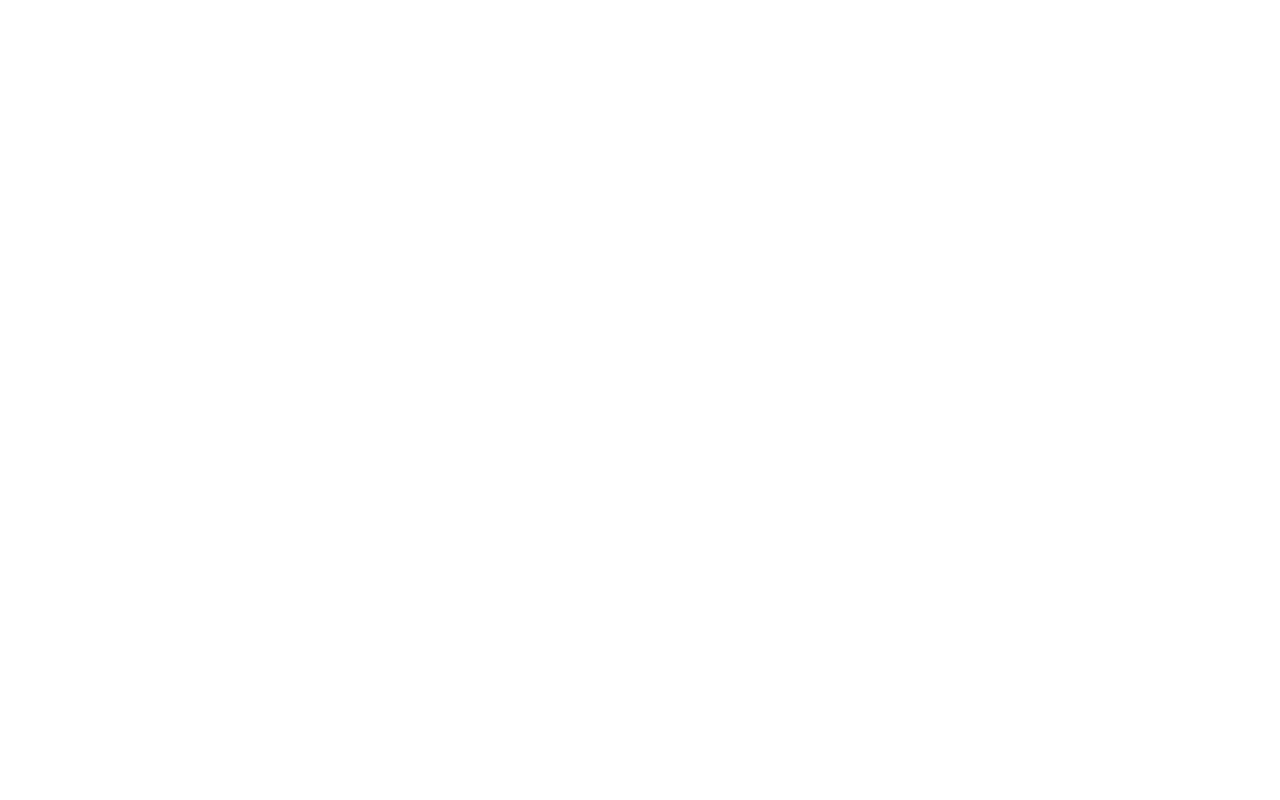
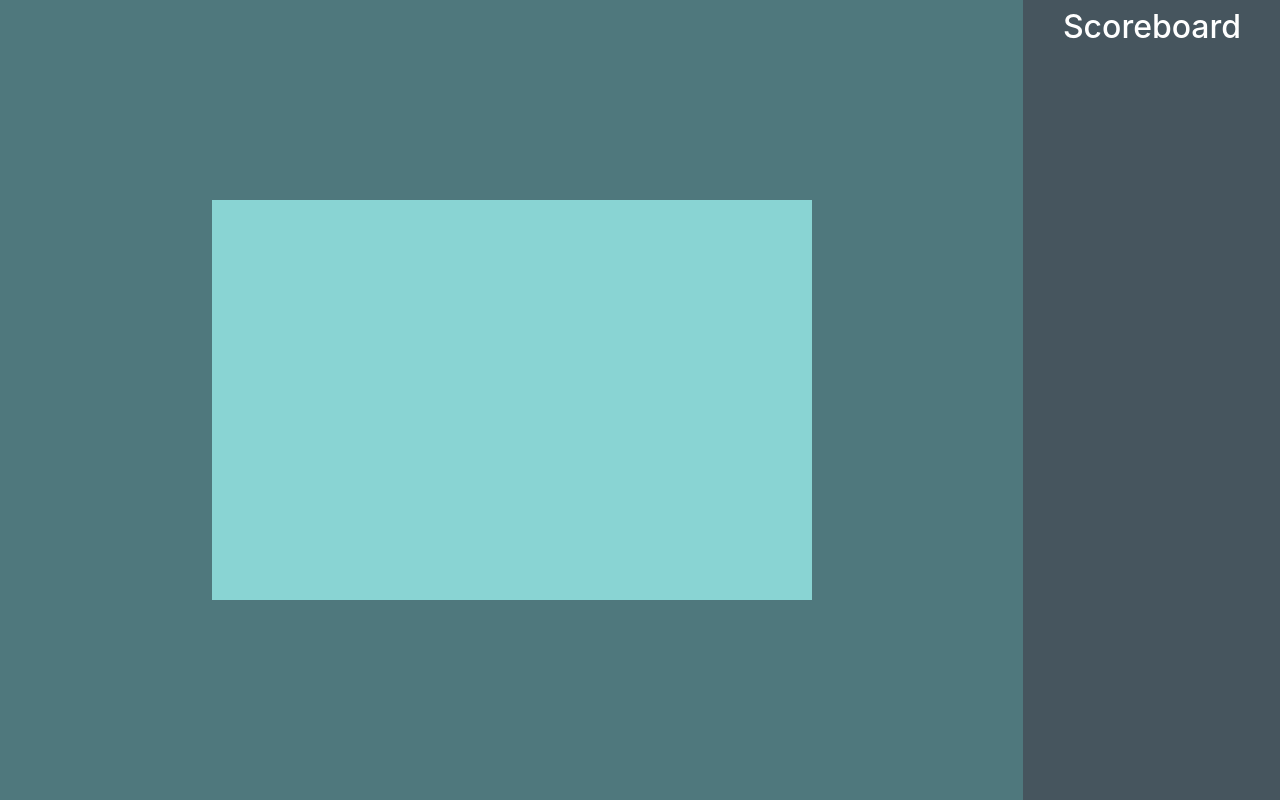
Before and after one commit to wpplng/kill-the-virus, a website: page public/index.html in a window 1280 px wide. Drawn offline with nearby package versions, Linux system fonts and the light colour scheme.

Commit message:
Added some html, css and virus images

```diff
--- a/controllers/socket_controller.js
+++ b/controllers/socket_controller.js
@@ -2,9 +2,7 @@
  * Socket Controller
  */
 const debug = require('debug')('kill-the-virus:socket_controller');
-let io = null;
 
 module.exports = function (socket) {
-	io = this;
 	debug(`Client ${socket.id} connected!`);
 };
--- a/public/assets/css/style.css
+++ b/public/assets/css/style.css
@@ -0,0 +1,68 @@
+/* Color Theme Swatches in Hex */
+.Spel-1-hex {
+	color: #edcb4e;
+}
+.Spel-2-hex {
+	color: #ff805a;
+}
+.Spel-3-hex {
+	color: #46555e;
+}
+.Spel-4-hex {
+	color: #4f787d;
+}
+.Spel-5-hex {
+	color: #89d4d3;
+}
+
+#app {
+	background-color: #4f787d;
+	height: 100vh;
+	width: 100vw;
+}
+
+/* .hide {
+	display: none !important;
+} */
+
+#start {
+	display: flex;
+	height: 100vh;
+	align-items: center;
+}
+
+#username-form {
+	margin: 0 auto;
+	text-align: center;
+}
+
+#game-wrapper {
+	display: flex;
+	height: 100vh;
+}
+
+#game {
+	display: flex;
+	flex-direction: column;
+	flex-grow: 1;
+	border-right: 1px solid #46555e;
+}
+
+#game-board {
+	display: flex;
+	height: 400px;
+	width: 600px;
+	background-color: #89d4d3;
+	margin: auto;
+	margin-top: auto;
+}
+
+#score {
+	background-color: #46555e;
+	flex-basis: 20%;
+	color: white;
+}
+
+#score h2 {
+	padding: 0.5rem 0.75rem;
+}
--- a/public/index.html
+++ b/public/index.html
@@ -3,7 +3,7 @@
 	<head>
 		<meta charset="UTF-8" />
 		<meta name="viewport" content="width=device-width, initial-scale=1.0" />
-		<title>Chat</title>
+		<title>Kill The Virus</title>
 
 		<link
 			rel="stylesheet"
@@ -16,7 +16,38 @@
 	</head>
 
 	<body>
-		<div id="app"></div>
+		<div id="app">
+			<!-- <div id="start" class="container">
+				<form id="username-form">
+					<div class="form-group">
+						<input
+							type="text"
+							id="username"
+							class="form-control form-control-lg"
+							required
+							placeholder="Enter your name"
+						/>
+					</div>
+
+					<button type="submit" class="btn btn-dark">
+						Play game
+					</button>
+				</form>
+			</div> -->
+			<!-- /#start -->
+
+			<div id="game-wrapper" class="hide">
+				<div id="game">
+					<div id="game-board"></div>
+				</div>
+				<!-- /#game -->
+				<div id="score">
+					<h2 class="text-center">Scoreboard</h2>
+				</div>
+				<!-- /#score -->
+			</div>
+			<!-- /#game-wrapper -->
+		</div>
 		<!-- /#app -->
 
 		<script src="/socket.io/socket.io.js"></script>
```
Also changed, not shown: public/assets/images/virus-a.svg (added), public/assets/images/virus-b.svg (added), public/assets/images/virus-c.svg (added).
